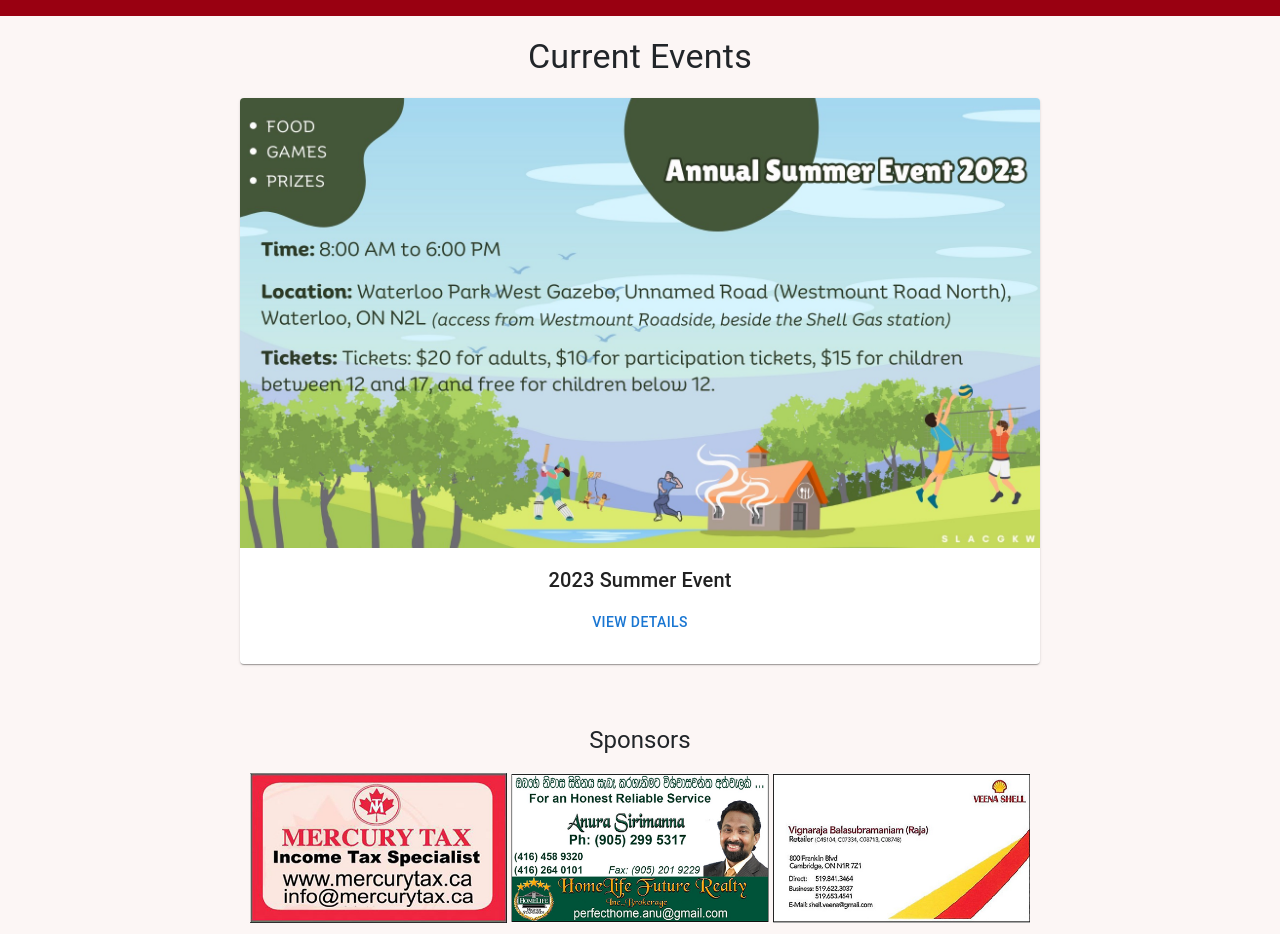
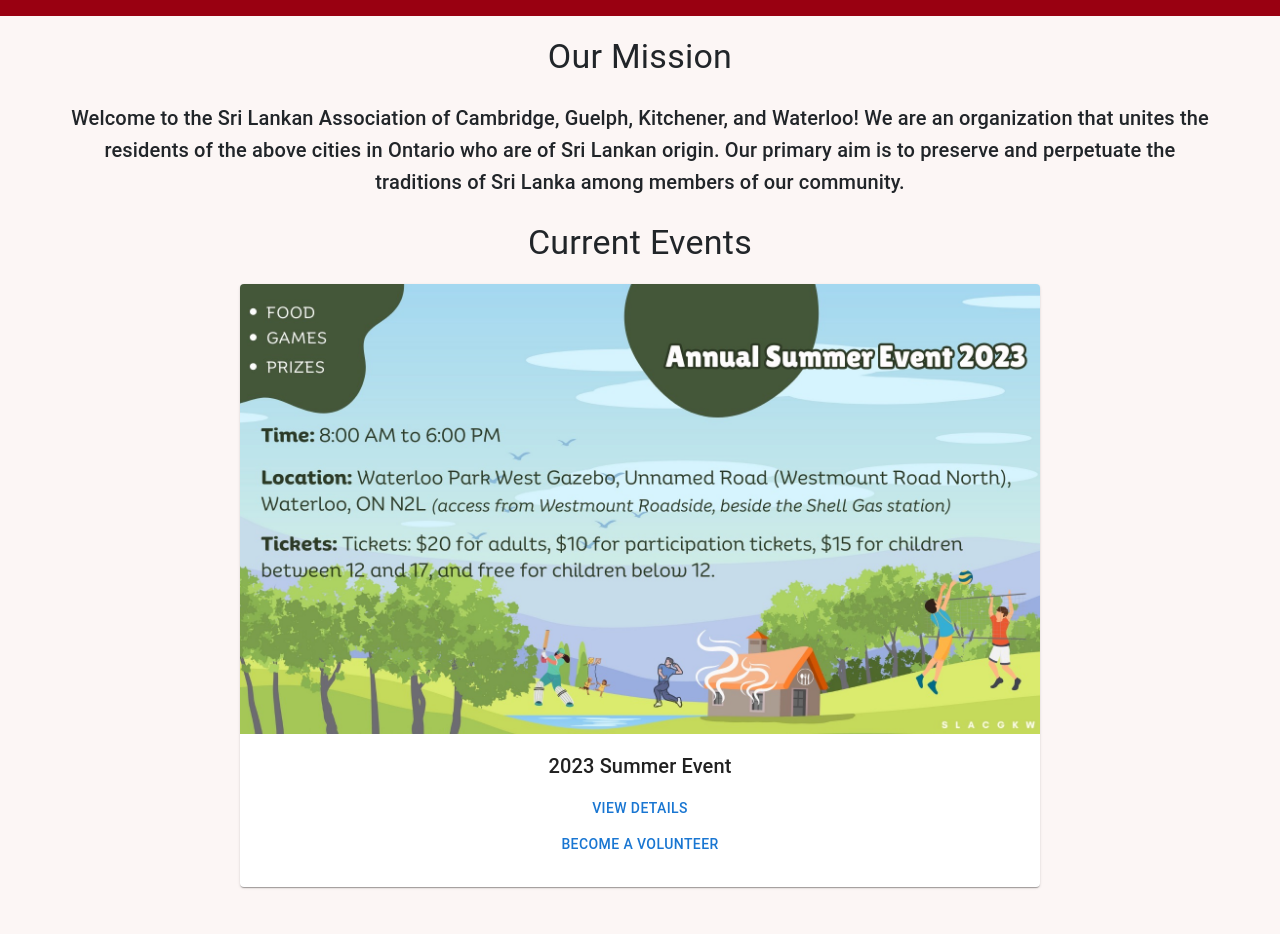
Before and after one commit to savperera369/slackgwapp, a React (Create React App) app: page / in a window 1280 px wide. Shown: the part 378-1312 px from the top of the page. Built offline with nearby package versions, Linux system fonts and the light colour scheme.

Commit message:
added mission statement

```diff
--- a/src/components/MenuComponent.js
+++ b/src/components/MenuComponent.js
@@ -2,8 +2,16 @@ import React from 'react';
 import '../index.css';
 import { useNavigate } from 'react-router-dom';
 import NavDropdown from 'react-bootstrap/NavDropdown';
+import {useState} from 'react';
 
 function MenuComponent({menuName, routes}) {
+    const [show, setShow] = useState(false);
+    const showDropdown = (e)=>{
+        setShow(!show);
+    }
+    const hideDropdown = e => {
+        setShow(false);
+    }
     const navigate = useNavigate();
     const navItems = routes.map(route=>
         <NavDropdown.Item onClick={()=> {
@@ -12,7 +20,7 @@ function MenuComponent({menuName, routes}) {
                     {route.name}</NavDropdown.Item>)
     return (
         <>
-        <NavDropdown title={<span style={{color:"white"}}>{menuName}</span>} id="basic-nav-dropdown">
+        <NavDropdown show={show} onMouseEnter={showDropdown} onMouseLeave={hideDropdown} title={<span style={{color:"white"}}>{menuName}</span>} id="basic-nav-dropdown">
               {navItems}
         </NavDropdown>
         </>
--- a/src/pages/BecomeAMember.js
+++ b/src/pages/BecomeAMember.js
@@ -6,7 +6,7 @@ import GroupsIcon from '@mui/icons-material/Groups';
 
 function BecomeAMember(){
     return (
-        <Container className="topDoc">
+        <Container sx={{height:1}} className="topDoc">
             <Typography variant="h4">Become A Member</Typography>
             <br />
             <Card sx={{backgroundColor:"#FCF6F5"}} variant="outlined">
--- a/src/pages/ByLaws.js
+++ b/src/pages/ByLaws.js
@@ -7,7 +7,7 @@ import ArticleIcon from '@mui/icons-material/Article';
 function ByLaws () {
     return (
         <Container className="topDoc">
-            <Typography variant="h4">Bylaws</Typography>
+            <Typography variant="h4">Our Policies</Typography>
             <br />
             <Card sx={{backgroundColor:"#FCF6F5"}} variant="outlined">
                 <CardContent>
--- a/src/pages/Contact.js
+++ b/src/pages/Contact.js
@@ -6,13 +6,13 @@ import EmailIcon from '@mui/icons-material/Email';
 function Contact(){
     return (
         <Container className="topDoc">
-            <Typography align="center" variant="h4">Contact Us</Typography>
+            <Typography variant="h4">Contact Us</Typography>
             <br/>
-            <Typography align="center" variant="body1">Name: Sri Lanka Association of Cambridge, Guelph, Kitchener, and Waterloo</Typography>
+            <Typography variant="body1">Name: Sri Lanka Association of Cambridge, Guelph, Kitchener, and Waterloo</Typography>
             <br />
-            <Typography align="center" variant="body1">Registration Number: Not for Profit Ontario Corporation 1766322</Typography>
+            <Typography variant="body1">Registration Number: Not for Profit Ontario Corporation 1766322</Typography>
             <br />
-            <Stack justifyContent="center" direction="row" spacing={2}>
+            <Stack justifyContent="flex-start" direction="row" spacing={2}>
             <Card variant="outlined">
                 <CardContent className="card">
                     <Stack spacing={2}>
--- a/src/pages/Home.js
+++ b/src/pages/Home.js
@@ -1,6 +1,6 @@
 import React from 'react';
 import '../index.css';
-import { Typography, Card, CardContent, CardMedia, Container, Button} from '@mui/material';
+import { Typography, Card, CardContent, CardMedia, Container, Button, Stack} from '@mui/material';
 import "react-responsive-carousel/lib/styles/carousel.min.css";
 import Sponsors from '../components/Sponsors';
 import { useNavigate } from 'react-router-dom';
@@ -9,12 +9,23 @@ function Home() {
   const navigate = useNavigate();
   return (
     <Container align="center" className="topDoc">
+     <Typography variant="h4">Our Mission</Typography>
+     <br />
+     <Typography variant="h6">Welcome to the Sri Lankan Association of Cambridge, Guelph, Kitchener, and Waterloo!
+      We are an organization that unites the residents of the above cities in Ontario who are
+      of Sri Lankan origin. Our primary aim is to preserve and perpetuate the traditions of Sri Lanka
+      among members of our community.
+      </Typography>
+     <br />
      <Typography variant="h4">Current Events</Typography>
       <Card className="topDoc" sx={{ maxWidth: 800 }}>
         <CardMedia component="img" height="450" image={require("../images/summerevent.jpeg")} title="summer-event"/>
         <CardContent>
           <Typography variant="h6" sx={{marginBottom: 1}}>2023 Summer Event</Typography>
-          <Button color="primary" onClick={()=>navigate("/upcomingevents")}>View Details</Button>
+          <Stack>
+            <Button color="primary" onClick={()=>navigate("/upcomingevents")}>View Details</Button>
+            <Button color="primary" onClick={()=>window.open("https://docs.google.com/forms/d/e/1FAIpQLSdoUFSQL-ElZTTgv60NGAhjsRYQWZs3bUS4iDqswoJ05DSOxQ/viewform")}>Become a Volunteer</Button>
+          </Stack>
         </CardContent>
       </Card>
       <br />
```
